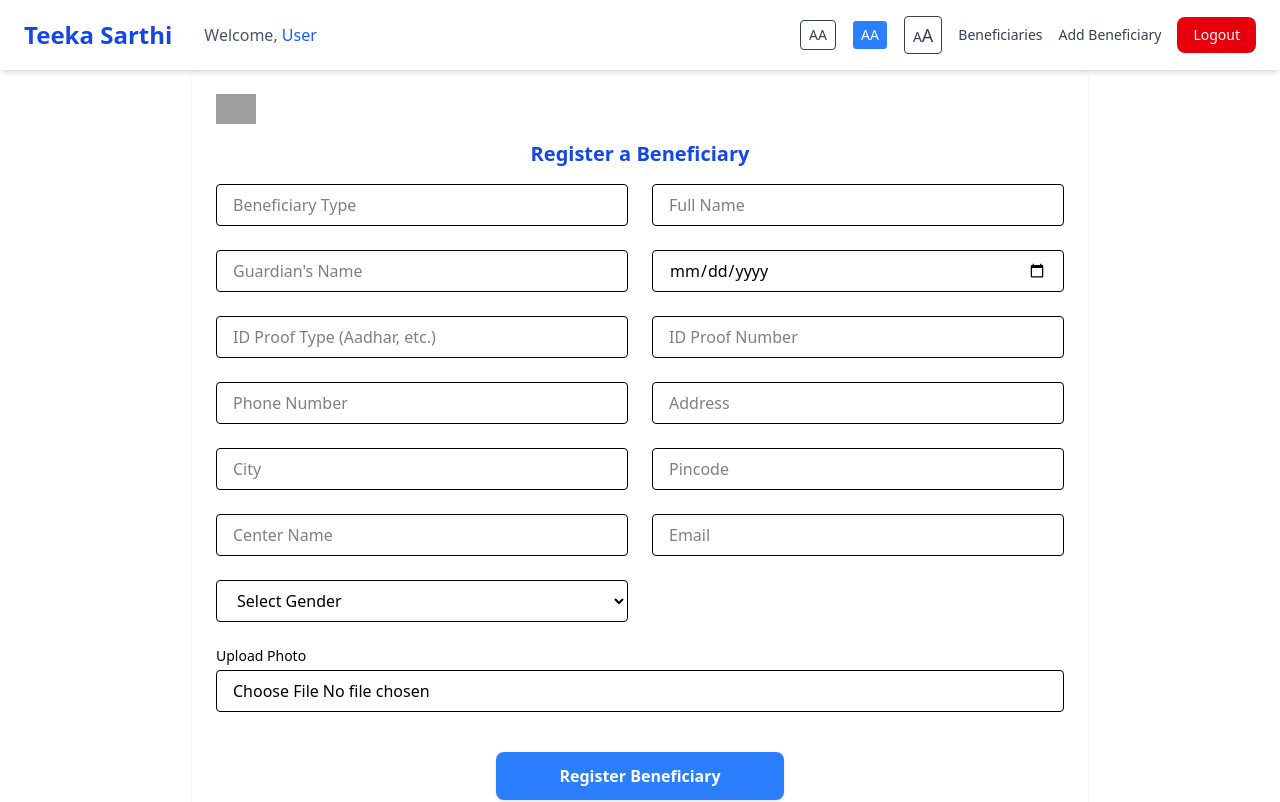
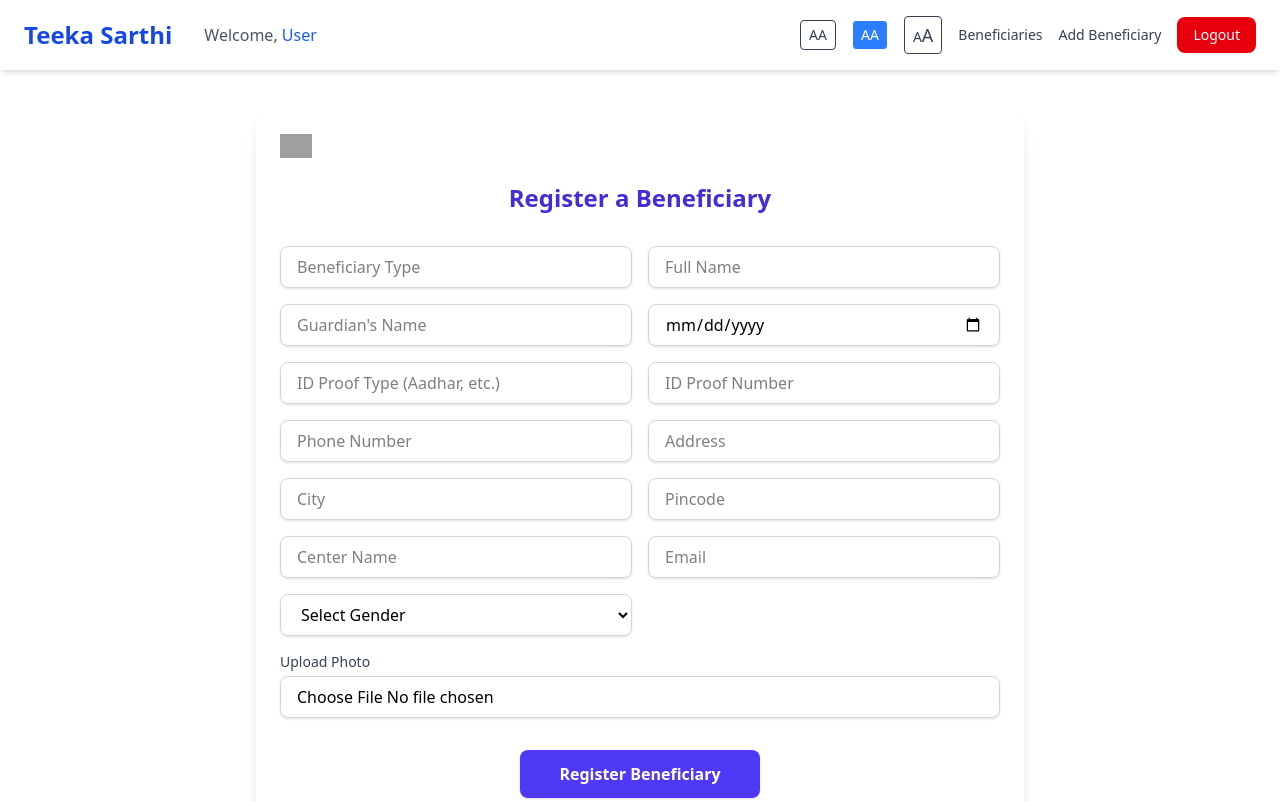
Before and after one commit to anshika-panwar-05-code/TeekaSarthi, a React (Vite) app in the folder frontend/my/: page /beneficiary-info in a window 1280 px wide. Shown: the top 802 px of the page. Built offline with nearby package versions, Linux system fonts and the light colour scheme; grey boxes are pictures that could not be loaded.

Commit message:
Update PersonalInformationForm.jsx

```diff
--- a/frontend/my/src/pages/PersonalInformationForm.jsx
+++ b/frontend/my/src/pages/PersonalInformationForm.jsx
@@ -28,7 +28,6 @@ function PersonalInformationForm() {
 
   const handleChange = (e) => {
     const { name, value, files } = e.target;
-
     if (files && files.length > 0) {
       const file = files[0];
       setFormData((prev) => ({ ...prev, [name]: file }));
@@ -50,18 +49,13 @@ function PersonalInformationForm() {
       const response = await axios.post(
         "http://localhost:8080/api/beneficiaries/add",
         form,
-        {
-          headers: {
-            "Content-Type": "multipart/form-data",
-          },
-        }
+        { headers: { "Content-Type": "multipart/form-data" } }
       );
 
       const savedBeneficiary = response.data;
       alert(`Beneficiary registered successfully! ID: ${savedBeneficiary.id}`);
       setBeneficiaries((prev) => [...prev, savedBeneficiary]);
 
-      // Clear form
       setFormData({
         membertype: "",
         name: "",
@@ -86,29 +80,29 @@ function PersonalInformationForm() {
   };
 
   return (
-    <div className="bg-white p-6 rounded-lg shadow mb-6 max-w-4xl mx-auto">
+    <div className="bg-white p-6 rounded-2xl shadow-lg max-w-3xl mx-auto my-10">
       {/* Back Arrow */}
-      <button onClick={() => navigate(-1)} className="mb-4">
+      <button onClick={() => navigate(-1)} className="mb-6 hover:scale-105 transition">
         <img
           src="https://cdn-icons-png.flaticon.com/512/109/109618.png"
           alt="Back"
-          className="w-10"
+          className="w-8"
         />
       </button>
 
-      <h2 className="text-xl font-bold mb-4 text-center text-blue-700">
+      <h2 className="text-2xl font-bold text-center text-indigo-700 mb-8">
         Register a Beneficiary
       </h2>
 
       <form
-        className="grid grid-cols-1 md:grid-cols-2 gap-6"
         onSubmit={handleSubmit}
         encType="multipart/form-data"
+        className="grid grid-cols-1 md:grid-cols-2 gap-4"
       >
         {[
           { name: "membertype", placeholder: "Beneficiary Type" },
           { name: "name", placeholder: "Full Name" },
-          { name: "guardian_name", placeholder: "Guardian's Name" },
+          { name: "guardianName", placeholder: "Guardian's Name" },
           { name: "dob", placeholder: "Date of Birth", type: "date" },
           { name: "idproof", placeholder: "ID Proof Type (Aadhar, etc.)" },
           { name: "idnumber", placeholder: "ID Proof Number" },
@@ -127,7 +121,7 @@ function PersonalInformationForm() {
             value={formData[field.name]}
             onChange={handleChange}
             required
-            className="w-full px-4 py-2 border rounded focus:outline-none focus:ring-2 focus:ring-indigo-400"
+            className="w-full px-4 py-2 border border-gray-300 rounded-lg shadow-sm focus:outline-none focus:ring-2 focus:ring-indigo-400 transition"
           />
         ))}
 
@@ -137,7 +131,7 @@ function PersonalInformationForm() {
           value={formData.gender}
           onChange={handleChange}
           required
-          className="w-full px-4 py-2 border rounded focus:outline-none focus:ring-2 focus:ring-indigo-400"
+          className="w-full px-4 py-2 border border-gray-300 rounded-lg shadow-sm focus:outline-none focus:ring-2 focus:ring-indigo-400 transition"
         >
           <option value="">Select Gender</option>
           <option value="Male">Male</option>
@@ -149,19 +143,21 @@ function PersonalInformationForm() {
 
         {/* Upload Photo */}
         <div className="col-span-1 md:col-span-2">
-          <label className="block text-sm font-medium mb-1">Upload Photo</label>
+          <label className="block text-sm font-medium text-gray-700 mb-1">
+            Upload Photo
+          </label>
           <input
             type="file"
             name="photo"
             accept="image/*"
             onChange={handleChange}
-            className="w-full px-4 py-2 border rounded focus:outline-none focus:ring-2 focus:ring-indigo-400"
+            className="w-full px-4 py-2 border border-gray-300 rounded-lg shadow-sm focus:outline-none focus:ring-2 focus:ring-indigo-400 transition"
           />
           {photoPreview && (
             <img
               src={photoPreview}
               alt="Preview"
-              className="mt-2 w-32 h-32 object-cover rounded shadow"
+              className="mt-3 w-28 h-28 object-cover rounded-full shadow"
             />
           )}
         </div>
@@ -170,7 +166,7 @@ function PersonalInformationForm() {
         <div className="col-span-1 md:col-span-2 flex justify-center mt-4">
           <button
             type="submit"
-            className="w-72 bg-blue-500 hover:bg-blue-600 text-white font-bold py-3 rounded-lg shadow"
+            className="w-60 bg-indigo-600 hover:bg-indigo-700 text-white font-semibold py-3 rounded-lg shadow transition"
           >
             Register Beneficiary
           </button>
@@ -179,10 +175,10 @@ function PersonalInformationForm() {
 
       {/* Beneficiary Cards */}
       {beneficiaries.length > 0 && (
-        <div className="mt-8">
-          <h2 className="text-xl font-bold text-center text-indigo-800 mb-4">
+        <div className="mt-10">
+          <h3 className="text-xl font-semibold text-center text-indigo-700 mb-4">
             Registered Beneficiaries
-          </h2>
+          </h3>
           <div className="flex flex-wrap justify-center gap-4">
             {beneficiaries.map((ben, idx) => (
               <BeneficiaryCard key={idx} beneficiary={ben} />
```
